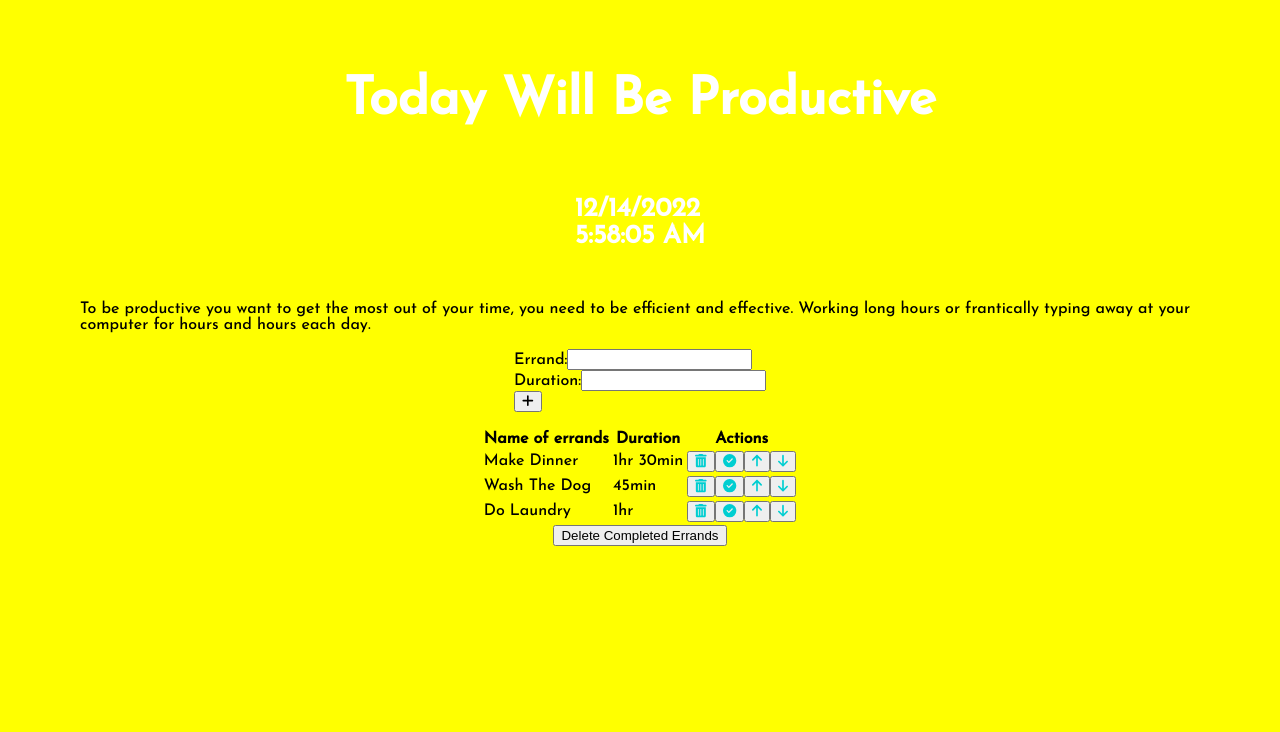
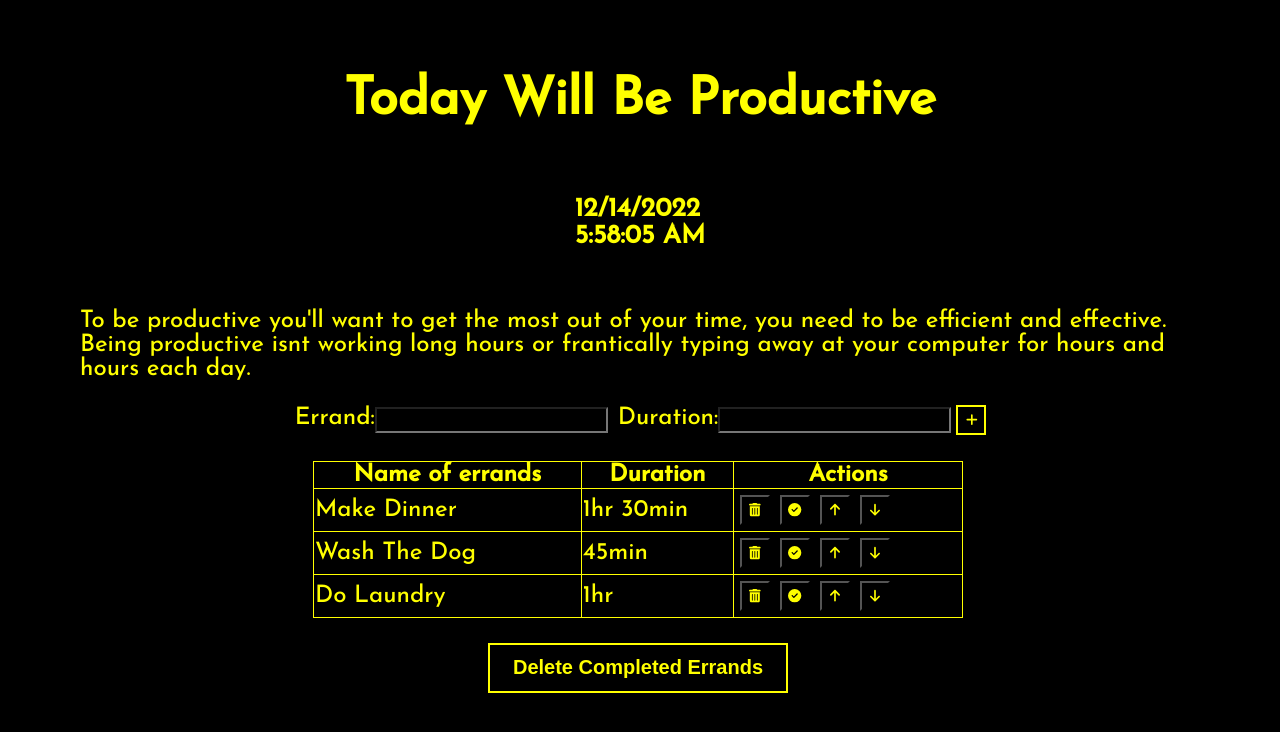
Before and after one commit to JazzRudolph/app-errand, a React (Create React App) app: page / in a window 1280 px wide. Shown: the top 732 px of the page. Built offline with nearby package versions, Linux system fonts and the light colour scheme; the HTML template or start-up script is replaced by a standard one.

Commit message:
Completed the styling of the app.

```diff
--- a/src/App.css
+++ b/src/App.css
@@ -4,7 +4,7 @@
   align-items: center;
   justify-content: center;
   font-size: calc(10px + 2vmin);
-  color: white;
+  color: yellow;
 }
 
 .App-main {
@@ -12,4 +12,22 @@
   flex-direction: column;
   align-items: center;
   justify-content: center;
+  padding-right: 4px;
 }
+
+.deleteAll {
+  width: 300px;
+  height: 50px;
+  font-size: 20px;
+  font-weight: 700;
+  color: yellow;
+  background-color: black;
+  border: 2px solid yellow;
+  margin-top: 25px;
+  cursor: pointer;
+}
+
+.deleteAll:hover {
+  color: black;
+  background-color: yellow;
+}
--- a/src/App.js
+++ b/src/App.js
@@ -113,12 +113,12 @@ export default function App() {
   return (
     <div className="App">
       <header className="App-header">
-        <h1>Today Will Be Productive</h1>
+        <h1 className='header'>Today Will Be Productive</h1>
         <h4><Date /> <Time /> </h4>
       </header>
       <main className='App-main'>
         <blockquote>
-          To be productive you want to get the most out of your time, you need to be efficient and effective. Working long hours or frantically typing away at your computer for hours and hours each day.
+          To be productive you'll want to get the most out of your time, you need to be efficient and effective. Being productive isnt working long hours or frantically typing away at your computer for hours and hours each day.
         </blockquote>
         <ErrandsForm addItem={addItem} />
         <ErrandsList
@@ -127,7 +127,7 @@ export default function App() {
           toggleItem={toggleItem}
           moveItem={moveItem}
         />
-        <button onClick={deleteAllCompletedItems}>Delete Completed Errands</button>
+        <button className='deleteAll' onClick={deleteAllCompletedItems}>Delete Completed Errands</button>
       </main>
     </div>
   );
--- a/src/Components/ErrandsForm/ErrandsForm.css
+++ b/src/Components/ErrandsForm/ErrandsForm.css
@@ -1,3 +1,42 @@
 .error-message {
-    color: rgba(205, 129, 129, 1)
+    color: rgb(141, 23, 23)
 }
+
+.inputField {
+    display: inline-flex;
+    align-items: center;
+    margin-left: 5px;
+    margin-right: 5px;
+
+}
+
+.input {
+    width: 225px;
+    height: 20px;
+    background-color: black;
+    color: yellow;
+    margin-bottom: 4px;
+    font-weight: 700;
+    cursor: pointer;
+
+}
+
+.input:hover{
+    color: black;
+    background-color: yellow;
+
+}
+
+.addButton {
+    color: yellow;
+    background-color: black;
+    width: 30px;
+    height: 30px;
+    border: 2px solid yellow;
+    text-align: center;
+}
+
+.addButton:hover {
+    color: black;
+    background-color: yellow;
+  }
--- a/src/Components/ErrandsForm/ErrandsForm.js
+++ b/src/Components/ErrandsForm/ErrandsForm.js
@@ -36,26 +36,30 @@ export default function ErrandsForm(props) {
 
     return (
         <form action="#" method="GET" onSubmit={handleSubmit}>
-            <div>
+            <div className="inputField">
                 <label>
                     Errand:
                     <input
+                    className="input"
                         type="text"
                         name="activity"
                         ref={errandsInput} />
                 </label>
             </div>
 
-            <div>
+            <div className="inputField">
                 <label>
                     Duration:
                     <input
+                    className="input"
                         type="text"
                         name="duration"
                         ref={durationInput} />
                 </label>
             </div>
-            <button type='submit'>
+            <button
+                className="addButton"
+                type='submit'>
                 <FontAwesomeIcon icon={faPlus}>
                 </FontAwesomeIcon>
             </button>
--- a/src/Components/ErrandsList/ErrandsList.css
+++ b/src/Components/ErrandsList/ErrandsList.css
@@ -1,8 +1,42 @@
 .Complete {
-    color: rgb(110, 4, 4);
+    color: rgb(255, 255, 255);
     text-decoration: line-through;
 }
 
 .action-button {
-    color: darkturquoise;
+    color: yellow;
+    background-color: black;
+    width: 30px;
+    height: 30px;
+    text-align: center;
+    margin: 5px;
+    cursor: pointer;
 }
+
+.action-button:hover {
+    color: black;
+    background-color: yellow;
+}
+
+.actionCollapse {
+    border: 1px solid yellow;
+}
+
+.list {
+    border: 1px solid yellow;
+    width: 650px;
+    max-width: 650px;
+    border-collapse: collapse;
+}
+
+.listHead {
+    border: 1px solid yellow;
+}
+
+.limited-width {
+    max-width: 225px;
+    overflow: hidden;
+    text-overflow: ellipsis;
+    border: 1px solid yellow;
+    border-collapse: collapse;
+}
--- a/src/Components/ErrandsList/ErrandsList.js
+++ b/src/Components/ErrandsList/ErrandsList.js
@@ -25,13 +25,13 @@ export default function ErrandsList(props) {
 
     const tableRows = errandsItems.map(item =>
         <tr key={item.id}>
-            <td className={item.isCompleted ? "Complete" : ""} >
+            <td className={"limited-width " + (item.isCompleted ? "Complete" : "")} >
                 {item.NameOfErrands}
             </td>
-            <td className={item.isCompleted ? "Complete" : ""} >
+            <td className={"limited-width " + (item.isCompleted ? "Complete" : "")} >
                 {item.Duration}
             </td>
-            <td>
+            <td className="actionCollapse">
                 <button className="action-button" onClick={() => deleteButtonClicked(item.id)}>
                     <FontAwesomeIcon icon={faTrashCan}></FontAwesomeIcon>
                 </button>
@@ -50,12 +50,18 @@ export default function ErrandsList(props) {
 
 
     return (
-        <table>
+        <table className="list">
             <thead>
                 <tr>
-                    <th>Name of errands</th>
-                    <th>Duration</th>
-                    <th>Actions</th>
+                    <th className="listHead">
+                        Name of errands
+                    </th>
+                    <th className="listHead">
+                        Duration
+                    </th>
+                    <th className="listHead">
+                        Actions
+                    </th>
                 </tr>
             </thead>
             <tbody>
--- a/src/index.css
+++ b/src/index.css
@@ -1,7 +1,9 @@
 
 body {
   margin: 40px;
-  background-color: yellow;
-  color: black;
+  background-color: black;
+  color: yellow;
   font-family: 'Josefin Sans', sans-serif;
+  font-size: 24px;
+  min-height: 300px;
 }
```
